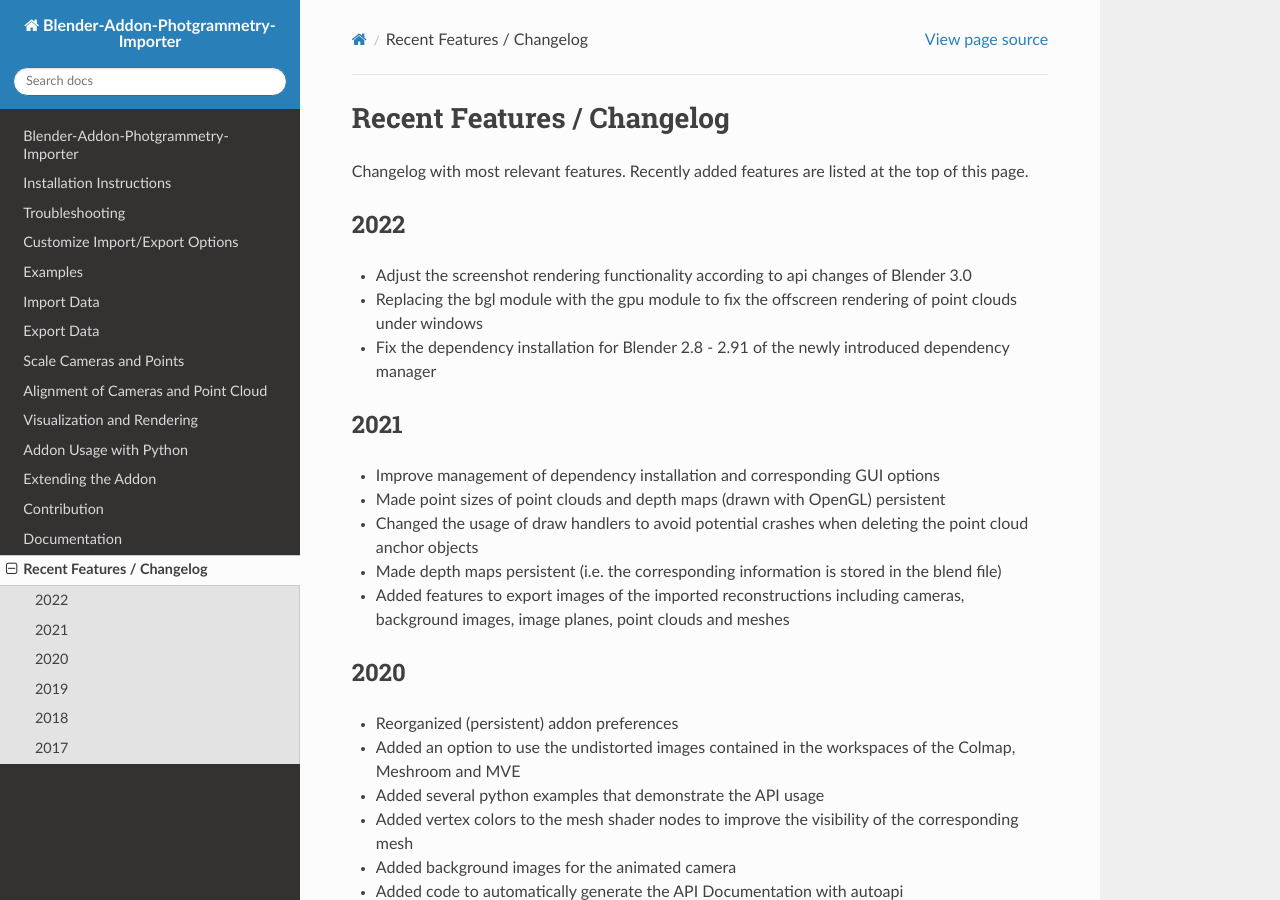
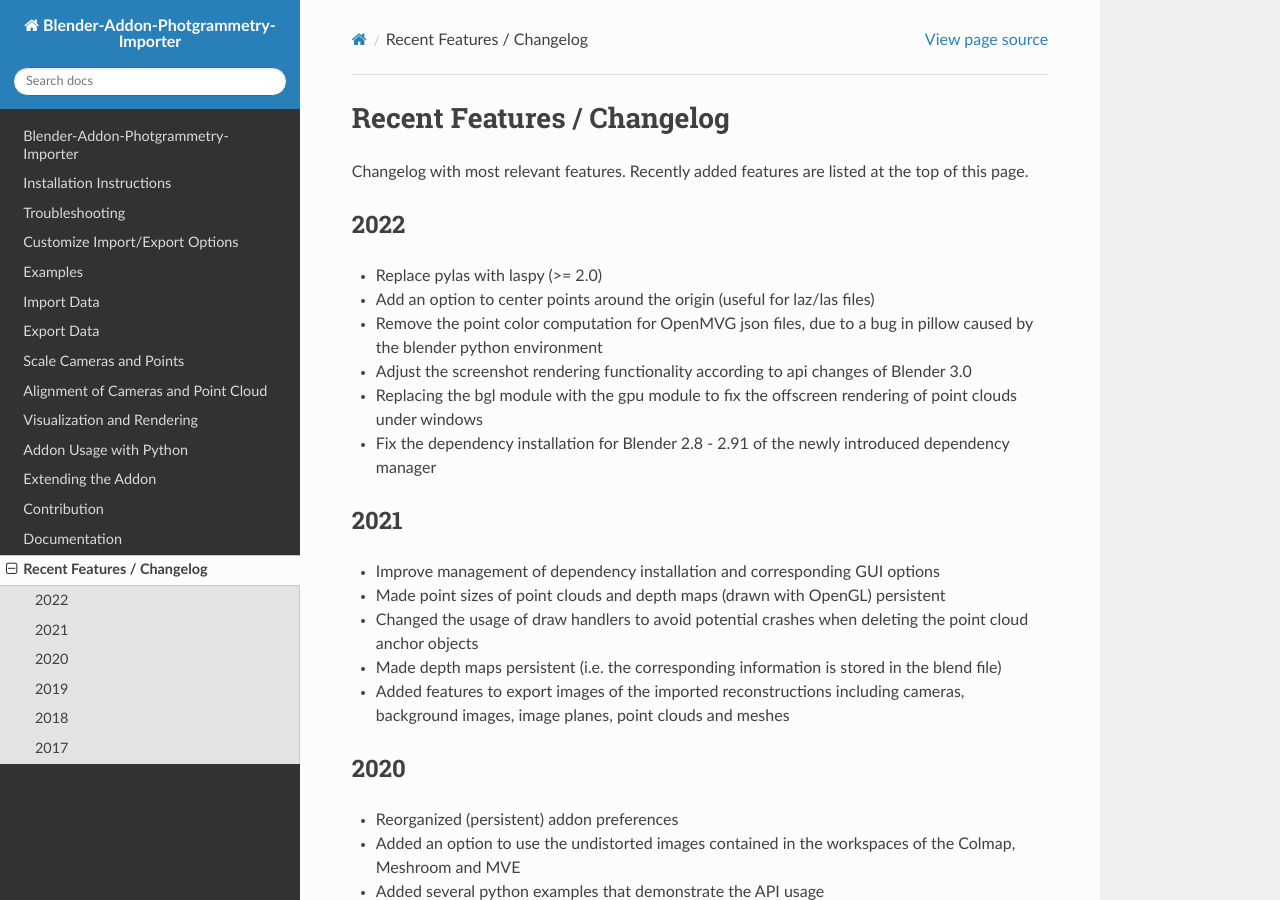
Before and after one commit to SBCV/Blender-Addon-Photogrammetry-Importer, a Sphinx documentation site: the page built from doc/sphinx/source/changelog.rst, in a window 1280 px wide and 900 px high. Built offline with Sphinx 7.4.7 and the Read the Docs theme 2.0.0, drawn with Linux system fonts in a browser that asks for light colours; pages that are not in the unit, such as notebooks, are missing from menus.

Commit message:
Update changelog.rst

```diff
--- a/doc/sphinx/source/changelog.rst
+++ b/doc/sphinx/source/changelog.rst
@@ -6,6 +6,9 @@
 
 2022
 ====
+* Replace pylas with laspy (>= 2.0)
+* Add an option to center points around the origin (useful for laz/las files)
+* Remove the point color computation for OpenMVG json files, due to a bug in pillow caused by the blender python environment
 * Adjust the screenshot rendering functionality according to api changes of Blender 3.0
 * Replacing the bgl module with the gpu module to fix the offscreen rendering of point clouds under windows
 * Fix the dependency installation for Blender 2.8 - 2.91 of the newly introduced dependency manager
```
